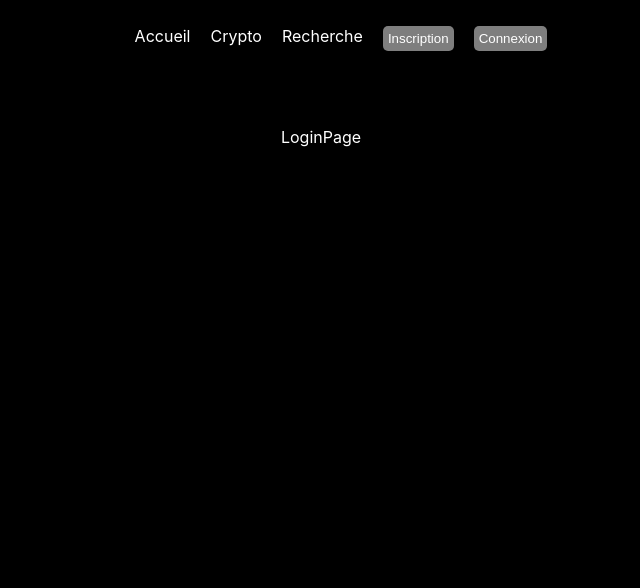
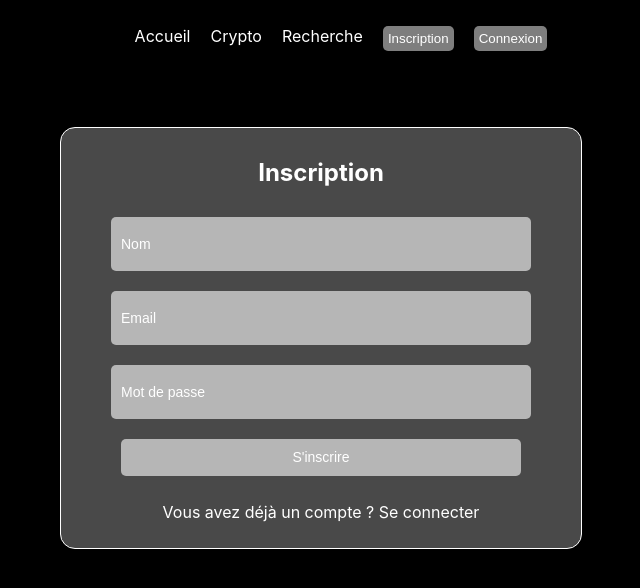
Before and after one commit to OthmaneB-Pro/CryptoTracker, a React (Create React App) app: page /login in a window 1280 px wide. Shown: the top 588 px of the page, without its empty margins (319-959 px from the left). Built offline with nearby package versions, Linux system fonts and the light colour scheme.

Commit message:
✨ Login : first toggle Form

```diff
--- a/src/components/pages/login/LoginPage.tsx
+++ b/src/components/pages/login/LoginPage.tsx
@@ -1,12 +1,14 @@
 import styled from "styled-components";
 import NavbarCrypto from "../crypto/NavbarCrypto";
+import Register from "./Register";
 
 export default function LoginPage() {
   return (
     <LoginStyled>
       <NavbarCrypto handleScroll={() => {}} />
-      LoginPage</LoginStyled>
-  )
+      <Register />
+    </LoginStyled>
+  );
 }
 const LoginStyled = styled.div`
   display: flex;
--- /dev/null
+++ b/src/components/pages/login/Register.tsx
@@ -0,0 +1,81 @@
+import { useState } from "react";
+import { useForm } from "react-hook-form";
+import styled from "styled-components";
+
+export default function Register() {
+  const { register, handleSubmit } = useForm();
+  const [isRegister, setIsRegister] = useState(false);
+  return (
+    <div>
+      <RegisterStyled onSubmit={handleSubmit((data) => console.log(data))}>
+        <h2>{isRegister ? "Connexion" : "Inscription"}</h2>
+        <input type="text" placeholder="Nom" {...register("name")} />
+        {!isRegister && (
+          <input type="email" placeholder="Email" {...register("email")} />
+        )}
+
+        <input
+          type="password"
+          placeholder="Mot de passe"
+          {...register("password")}
+        />
+        <button type="submit">S'inscrire</button>
+        {!isRegister && (
+          <p>
+            Vous avez déjà un compte ?{" "}
+            <span
+              onClick={() => {
+                setIsRegister(true);
+              }}
+            >
+              Se connecter
+            </span>
+          </p>
+        )}
+      </RegisterStyled>
+    </div>
+  );
+}
+
+const RegisterStyled = styled.form`
+  display: flex;
+  flex-direction: column;
+  align-items: center;
+  border: 1px solid white;
+  border-radius: 15px;
+  width: 500px;
+  height: 400px;
+  padding: 10px;
+  background-color: #494949;
+
+  input {
+    width: 400px;
+    height: 40px;
+    margin: 10px 0;
+    border-radius: 5px;
+    border: none;
+    background-color: #b6b6b6;
+    color: white;
+    padding: 10px;
+    font-size: 14px;
+  }
+  input::placeholder{
+      color: white;
+    }
+  button {
+    width: 400px;
+    height: 40px;
+    margin: 10px 0;
+    border-radius: 5px;
+    border: none;
+    background-color: #b6b6b6;
+    color: white;
+    padding: 10px;
+    font-size: 14px;
+    &:hover {
+      transition: all 0.2s ease-in-out;
+      cursor: pointer;
+      background-color: #7e7e7e;
+    }
+  }
+`;
```
